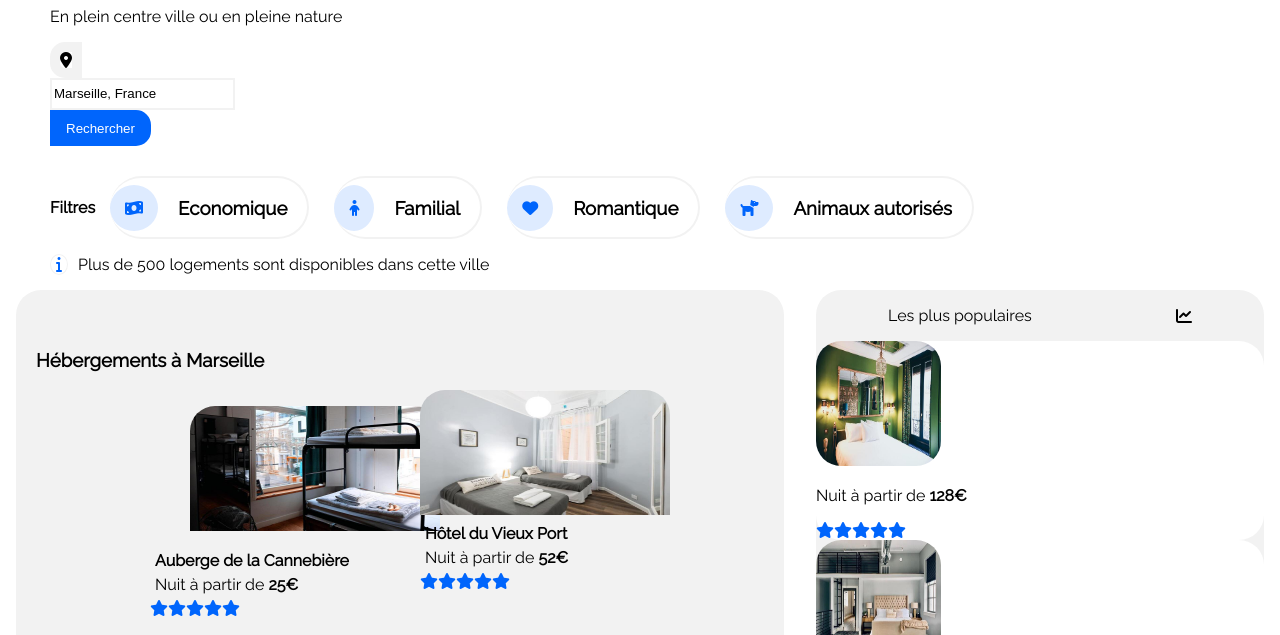
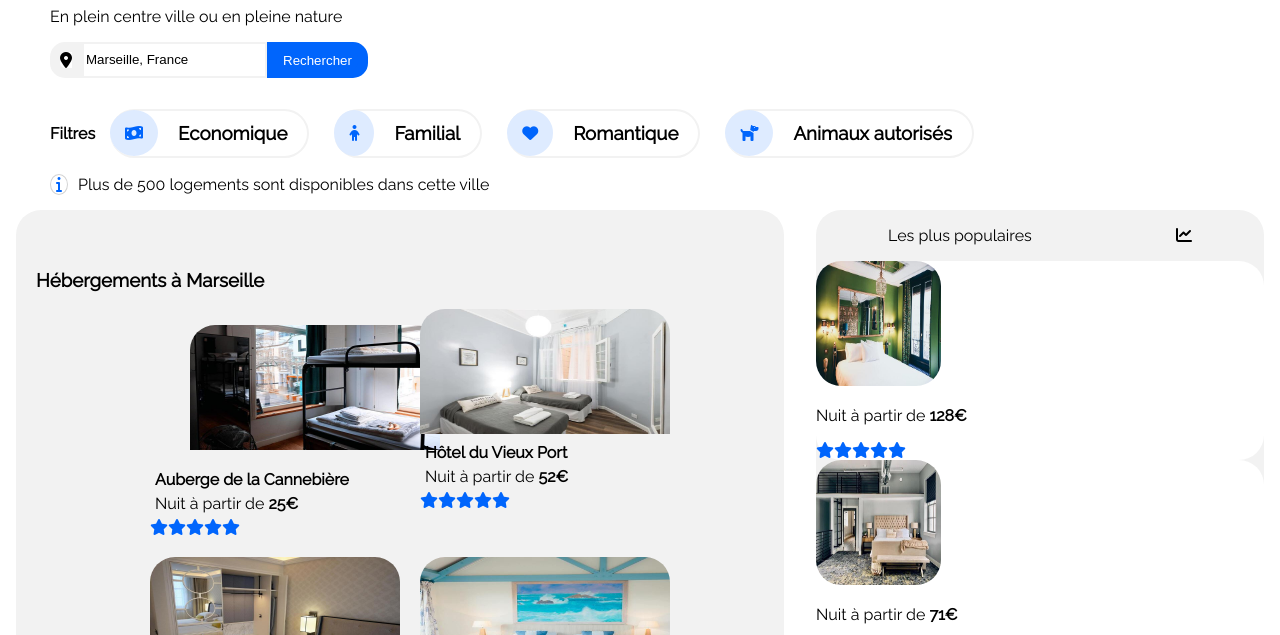
Before and after one commit to magali-valladier/ValladierMagali_P2_29_11_2020, a plain HTML site: page index.html in a window 1280 px wide. Shown: the part 127-762 px from the top of the page. Drawn offline with Linux system fonts and the light colour scheme.

Commit message:
fix height div filter

```diff
--- a/style.css
+++ b/style.css
@@ -67,8 +67,14 @@ li a:hover
 
 #search
 {
-    padding: 0px;margin-left: 50px;
+        margin-left: 50px;
 }
+#search-bar
+{
+    display: flex;
+    align-items: center;
+}
+
 #search-bar i
 {
    border: 10px solid #F2F2F2;
@@ -79,7 +85,7 @@ li a:hover
 input
 {
     border: 2px solid #F2F2F2;
-    height: 2.4em;
+    height: 2.7em;
 
 }
 .search-button
@@ -112,6 +118,7 @@ input
     border-radius: 50px;
     border-left: none;
     margin-right: 25px;
+    height: 2.8em;
 }
 .filter-title
 {
@@ -138,9 +145,12 @@ input
 #info
 {
     color: #0065FC;
-   padding: 0 5px;
-    border: 1px solid #F2F2F2;
+    border: 1px solid #D3D3D3;
     border-radius: 100%;
+}
+#info i
+{
+    padding: 0 5px;
 }
 .info p
 {
```
